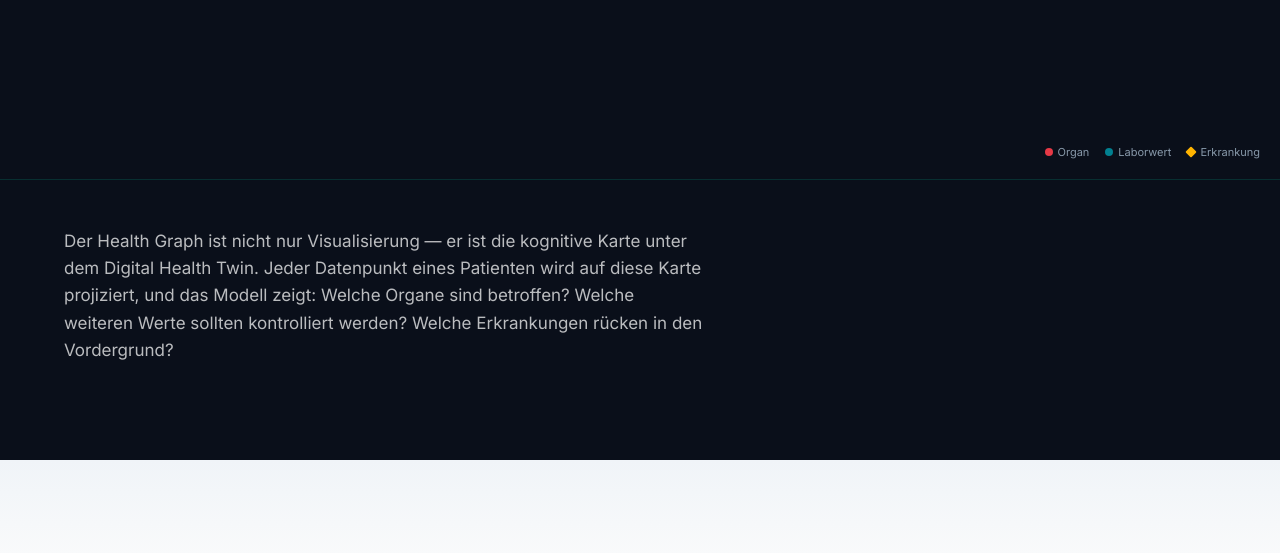
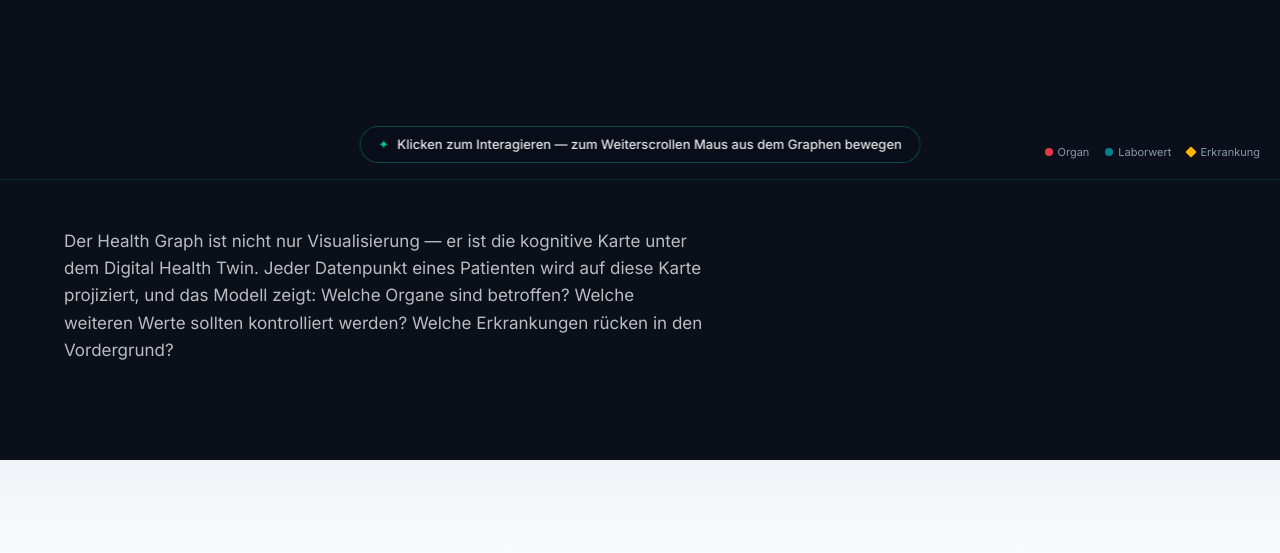
Before and after one commit to Sanexio/sanexio.github.io, an Astro site: page / in a window 1280 px wide. Shown: the part 5580-6133 px from the top of the page. Built offline with nearby package versions, Linux system fonts and the light colour scheme; Astro itself is replaced by a stand-in of ours.

Commit message:
fix(site): Health-Graph fängt Seiten-Scroll nicht mehr ab (click-to-interact)
Der eingebettete D3-Graph schluckte beim Drüberscrollen das Mausrad (Zoom)
→ Seite blieb hängen. Jetzt: iframe standardmäßig pointer-events:none, d.h.
das Mausrad scrollt die Seite. Klick aktiviert den Graphen (is-active →
pointer-events:auto), Maus-Verlassen re-armt. Hinweis-Pill "Klicken zum
Interagieren" eingeblendet; auf Mobile unverändert (Fallback-CTA).

Co-Authored-By: Claude Opus 4.8 <noreply@anthropic.com>

```diff
--- a/src/components/HealthGraphEmbed.astro
+++ b/src/components/HealthGraphEmbed.astro
@@ -33,6 +33,11 @@
       loading="lazy"
       allow="fullscreen"
     ></iframe>
+
+    <button type="button" class="sx-hg__hint" id="sx-hg-hint" aria-label="Health Graph aktivieren">
+      <span class="sx-hg__hint-icon" aria-hidden="true">✦</span>
+      Klicken zum Interagieren — zum Weiterscrollen Maus aus dem Graphen bewegen
+    </button>
 
     <div class="sx-hg__mobile-fallback" aria-hidden="true">
       <div class="sx-hg__mobile-card">
@@ -96,6 +101,48 @@
     height: 100%;
     border: 0;
     display: block;
+    /* Default: graph ignores the mouse so the wheel scrolls the PAGE
+       (no scroll-trapping). A click activates it (see script). */
+    pointer-events: none;
+  }
+
+  .sx-hg__stage.is-active .sx-hg__frame {
+    pointer-events: auto;
+  }
+
+  /* Click-to-interact hint overlay */
+  .sx-hg__hint {
+    position: absolute;
+    left: 50%;
+    bottom: 1rem;
+    transform: translateX(-50%);
+    z-index: 3;
+    display: inline-flex;
+    align-items: center;
+    gap: 0.5rem;
+    max-width: calc(100% - 2rem);
+    padding: 0.6rem 1.1rem;
+    border-radius: var(--sx-radius-pill);
+    border: 1px solid rgba(2, 195, 154, 0.35);
+    background: rgba(10, 15, 26, 0.72);
+    backdrop-filter: blur(8px);
+    -webkit-backdrop-filter: blur(8px);
+    color: rgba(255, 255, 255, 0.9);
+    font-family: var(--sx-font-body);
+    font-size: 0.8125rem;
+    font-weight: 500;
+    line-height: 1.2;
+    text-align: center;
+    cursor: pointer;
+    transition: opacity 200ms ease, transform 200ms ease;
+  }
+
+  .sx-hg__hint-icon { color: var(--sx-c-data-hi); }
+
+  .sx-hg__stage.is-active .sx-hg__hint {
+    opacity: 0;
+    pointer-events: none;
+    transform: translateX(-50%) translateY(0.5rem);
   }
 
   .sx-hg__mobile-fallback {
@@ -142,7 +189,20 @@
      better UX than a tiny ungrabbable graph. */
   @media (max-width: 767px) {
     .sx-hg__frame { visibility: hidden; }
+    .sx-hg__hint { display: none; }
     .sx-hg__mobile-fallback { display: flex; aria-hidden: false; }
     .sx-hg__stage { aspect-ratio: 4 / 5; }
   }
 </style>
+
+<script>
+  // Click-to-interact: the iframe ignores the mouse by default (CSS
+  // pointer-events:none) so the wheel scrolls the page — no scroll-trap.
+  // A click activates the graph; moving the mouse out re-arms it so the
+  // user can keep scrolling the page afterwards.
+  const stage = document.getElementById('sx-hg-stage');
+  if (stage) {
+    stage.addEventListener('click', () => stage.classList.add('is-active'));
+    stage.addEventListener('mouseleave', () => stage.classList.remove('is-active'));
+  }
+</script>
```
